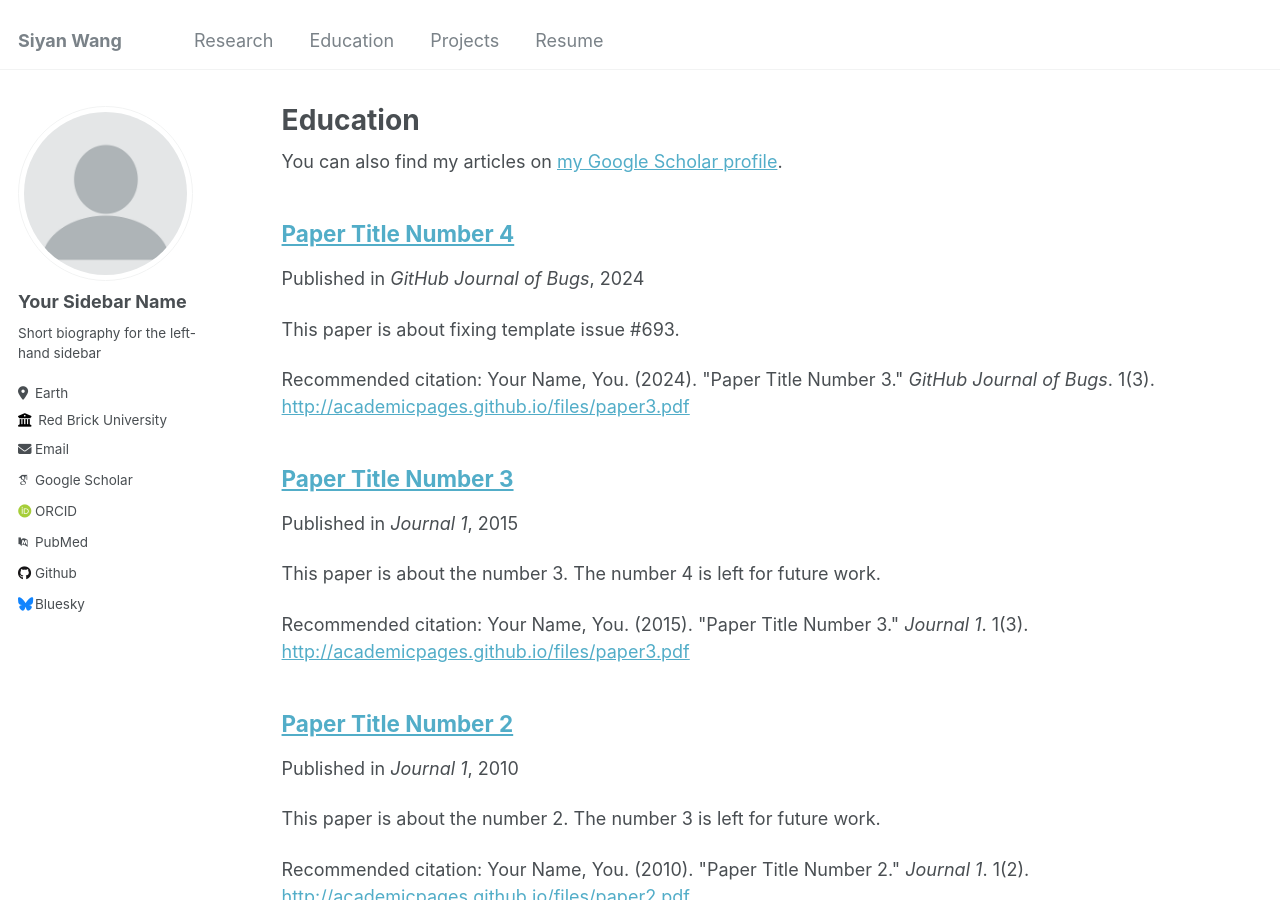
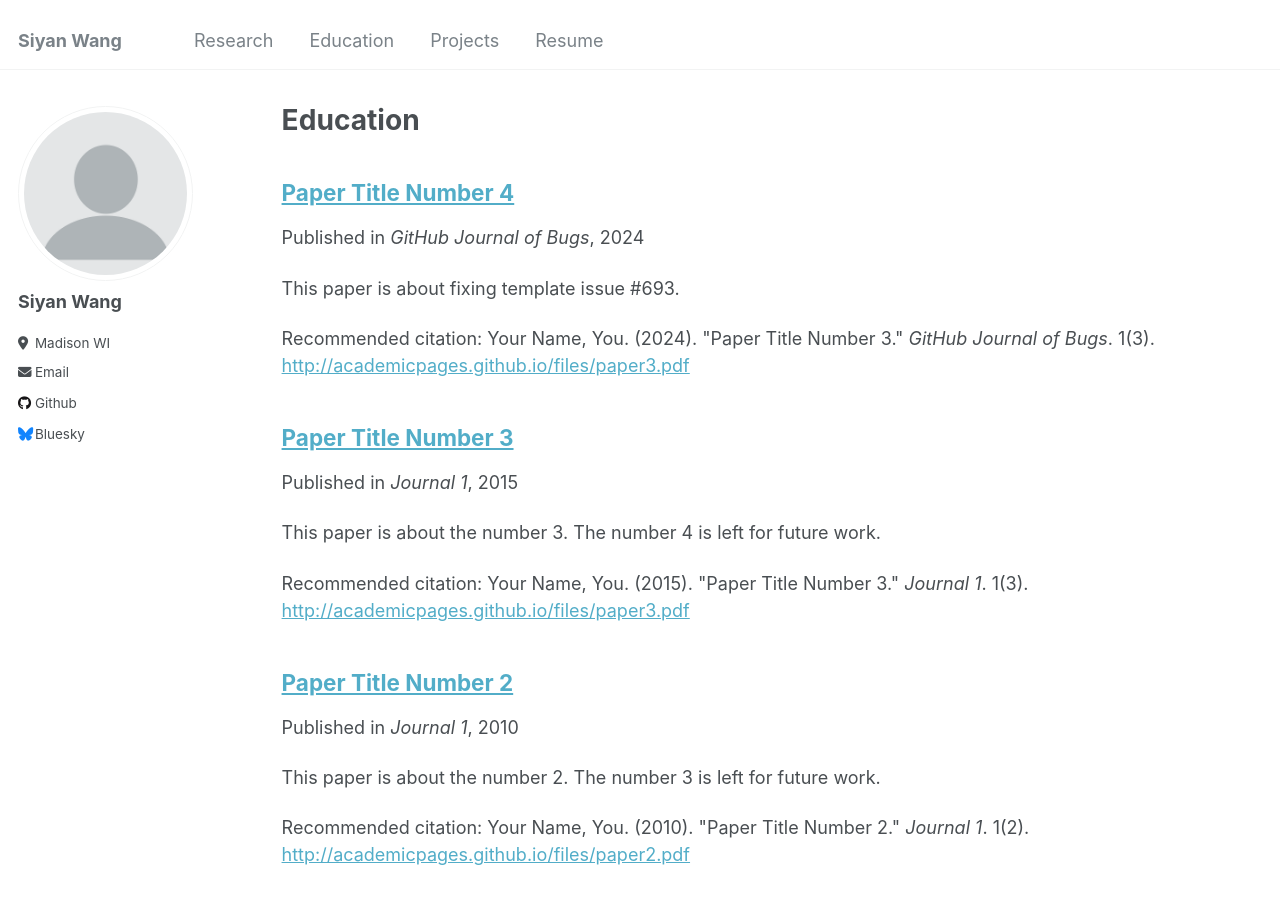
Before and after one commit to siyanwang123/siyanwang123.github.io, a Jekyll site: the page built from _pages/education.md, in a window 1280 px wide and 900 px high. Built offline with Jekyll 4.4.1, drawn with Linux system fonts in a browser that asks for light colours; some web fonts are replaced.

Commit message:
Update _config.yml

```diff
--- a/_config.yml
+++ b/_config.yml
@@ -7,7 +7,7 @@
 # server process.
 
 # Basic Site Settings
-locale                   : "en-US"
+locale                   : "Madison WI"
 title                    : "Siyan Wang"
 title_separator          : "-"
 name                     : &name "Siyan Wang"
@@ -22,27 +22,27 @@ repository               : "siyanwang123/siyanwang123.github.io"
 author:
   # Biographic information
   avatar           : "profile.png"
-  name             : "Your Sidebar Name"
+  name             : "Siyan Wang"
   pronouns         : # example: "she/her"
-  bio              : "Short biography for the left-hand sidebar"
-  location         : "Earth"
-  employer         : "Red Brick University"
-  uri              : # URL
-  email            : "none@example.org"
+  bio              : ""
+  location         : "Madison WI"
+  employer         :
+  uri              :
+  email            : "siyanwang995@gmail.com"
 
   # Academic websites
   arxiv            : # URL - Update with the correct link to your profile
-  googlescholar    : "https://scholar.google.com/citations?user=PS_CX0AAAAAJ"
+  googlescholar    : # "https://scholar.google.com/citations?user=PS_CX0AAAAAJ"
   impactstory      : # URL
-  orcid            : "http://orcid.org/yourorcidurl"
-  pubmed           : "https://www.ncbi.nlm.nih.gov/pubmed/?term=john+snow"
+  orcid            : #"http://orcid.org/yourorcidurl"
+  pubmed           : #"https://www.ncbi.nlm.nih.gov/pubmed/?term=john+snow"
   researchgate     : # URL
 
   # Repositories and software development
   bitbucket        : # Username - Update with your username on the site
   codepen          : # Username
   dribbble         : # Username
-  github           : "academicpages"
+  github           : "siyanwang123"
   kaggle           : # Username
   stackoverflow    : # User number or user number and name (i.e., use "1" or "1/jeff-atwood")
 
```
